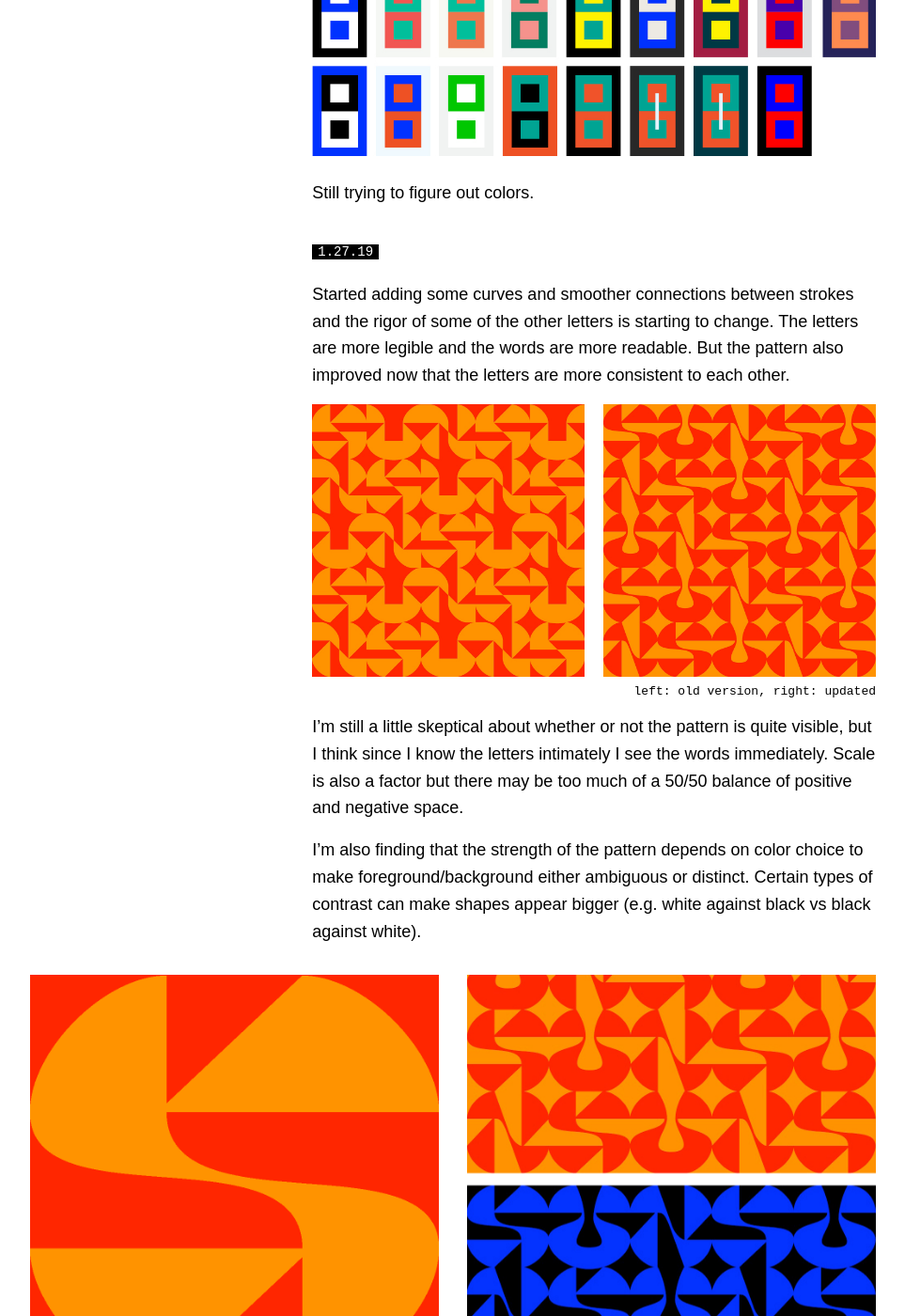
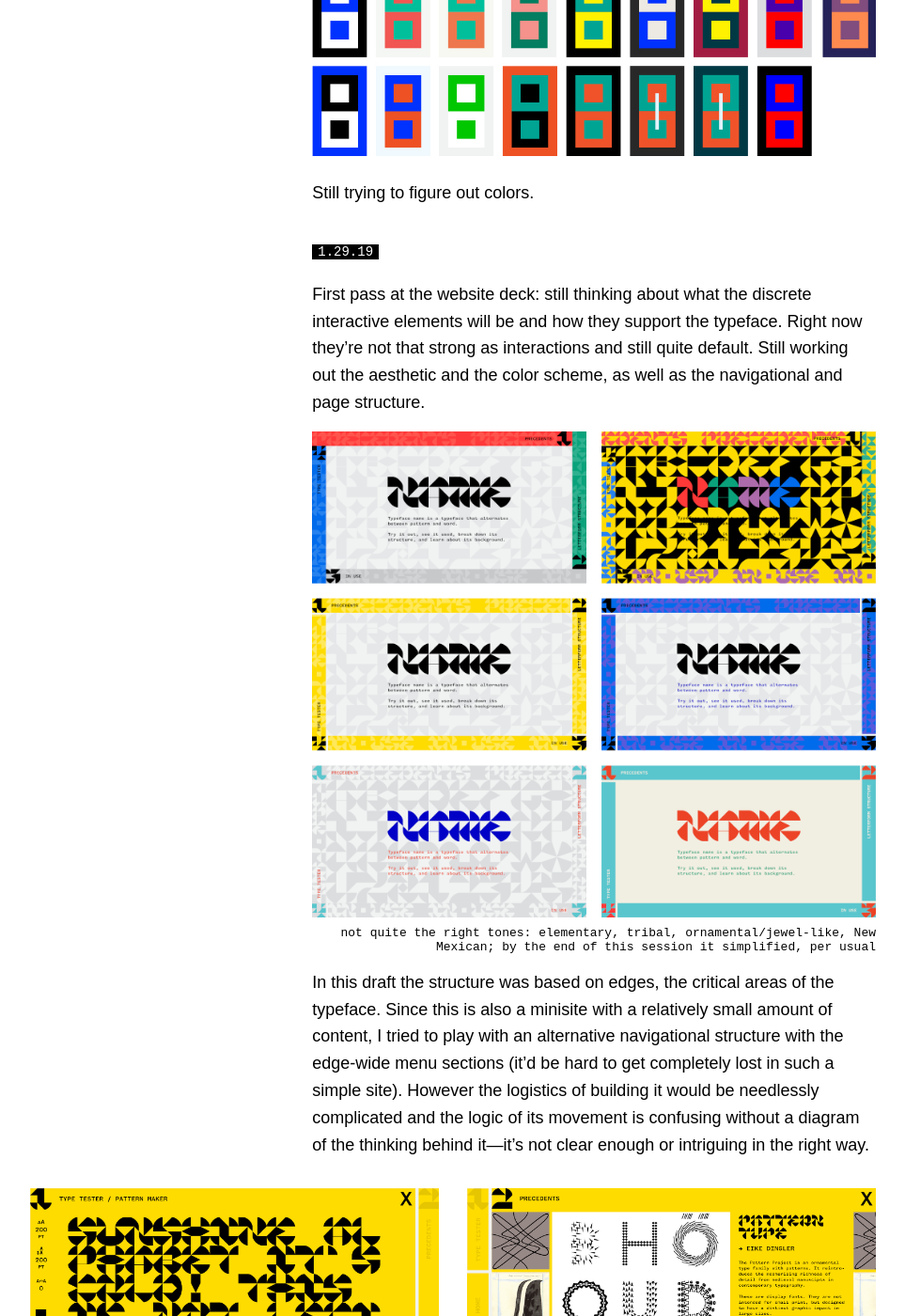
Before and after one commit to vannavu/capstone_process, a Jekyll site: the page built from index.md, in a window 1280 px wide and 1400 px high, scrolled down 5107 px. Shown: the whole window at 94% size, without its empty margins (158-1121 px from the left). Built offline with Jekyll 4.4.1, drawn with Linux system fonts in a browser that asks for light colours; some web fonts are replaced; some of the changed text lies outside the part shown.

Commit message:
1.29.19 deck 1

```diff
--- a/_includes/01.29.19.md
+++ b/_includes/01.29.19.md
@@ -4,7 +4,17 @@
 
 First pass at the website deck: still thinking about what the discrete interactive elements will be and how they support the typeface. Right now they're not that strong as interactions and still quite default. Still working out the aesthetic and the color scheme, as well as the navigational and page structure.
 
-![](images/01.29.19_deck1.jpg)
+![](images/01.29.19_deck1.png)
 ###### not quite the right tones: elementary, tribal, ornamental/jewel-like, New Mexican; by the end of this session it simplified, per usual
 
-In this draft the structure was based on edges, the critical areas of the typeface. Since this is also a minisite with a relatively small amount of content, I tried to play with an alternative navigational structure with the edge-wide menu sections (it'd be hard to get completely lost in such a simple site). However the logistics of building it would be needlessly complicated and the logic of it's movement is confusing without a diagram of the thinking behind it—it's not clear enough or intriguing in the right way.
+In this draft the structure was based on edges, the critical areas of the typeface. Since this is also a minisite with a relatively small amount of content, I tried to play with an alternative navigational structure with the edge-wide menu sections (it'd be hard to get completely lost in such a simple site). However the logistics of building it would be needlessly complicated and the logic of its movement is confusing without a diagram of the thinking behind it—it's not clear enough or intriguing in the right way.
+
+<p class="fill"><img class="half_left" src="images/01.29.19_deck1a.jpg"><img class="half_right" src="images/01.29.19_deck1b.jpg"></p>
+###### basic type specimen / precedent gallery
+
+<p class="fill"><img class="half_left" src="images/01.29.19_deck1c.jpg"><img class="half_right" src="images/01.29.19_deck1d.jpg"></p>
+###### tangram puzzle to reveal structure rather than textually dictate it
+
+Not really on board with these interactive elements since they don't do much to convey the typeface's concept—it's still very much being interactive for the sake of being interactive.
+
+Onward!
--- a/index.md
+++ b/index.md
@@ -13,6 +13,7 @@ layout: home
 {% include /02.08.19.md %}
 {% include /02.07.19.md %}
 {% include /01.31.19.md %}
+{% include /01.29.19.md %}
 {% include /01.27.19.md %}
 {% include /01.21.19.md %}
 {% include /01.16.19.md %}
```
Also changed, not shown: images/01.29.19_deck1a.jpg (added), images/01.29.19_deck1b.jpg (added), images/01.29.19_deck1c.jpg (added), images/01.29.19_deck1d.jpg (added), 8 other files.
